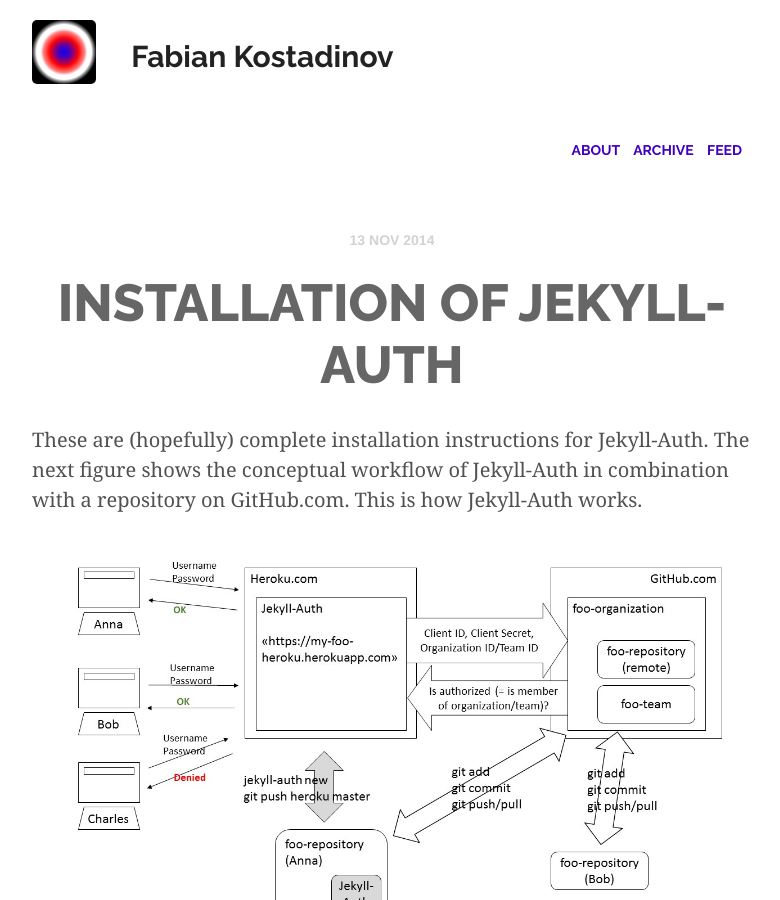
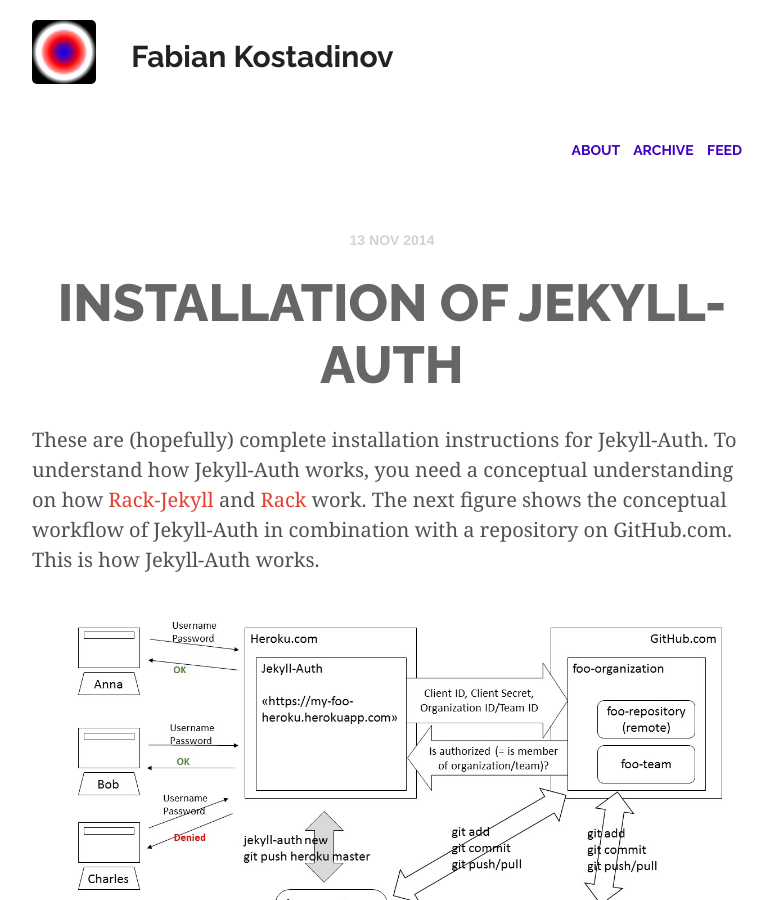
Before and after one commit to fabian-kostadinov/fabian-kostadinov.github.io, a Jekyll site: the page built from _posts/2014-11-13-installation-of-jekyll-auth.md, in a window 1280 px wide and 900 px high. Shown: the whole window, without its empty margins (248-1028 px from the left). Built offline with Jekyll 4.4.1, drawn with Linux system fonts in a browser that asks for light colours; nearby versions of some CDN libraries; Markdown is read by kramdown in place of the engine named in the settings; comment, search, counter and statistics services are not loaded.

Commit message:
Added links to Rack-Jekyll and Rack

```diff
--- a/_posts/2014-11-13-installation-of-jekyll-auth.md
+++ b/_posts/2014-11-13-installation-of-jekyll-auth.md
@@ -4,7 +4,7 @@
 comments: true
 tags: [jekyll-auth]
 ---
-These are (hopefully) complete installation instructions for Jekyll-Auth. The next figure shows the conceptual workflow of Jekyll-Auth in combination with a repository on GitHub.com. This is how Jekyll-Auth works.<!--more-->
+These are (hopefully) complete installation instructions for Jekyll-Auth. To understand how Jekyll-Auth works, you need a conceptual understanding on how [Rack-Jekyll](https://github.com/adaoraul/rack-jekyll/) and [Rack](https://github.com/rack/rack) work. The next figure shows the conceptual workflow of Jekyll-Auth in combination with a repository on GitHub.com. This is how Jekyll-Auth works.<!--more-->
 
 ![Jekyll-Auth Workflow](/public/img/2014-11-13-jekyll-auth.jpg "Jekyll-Auth Workflow")
 
```
